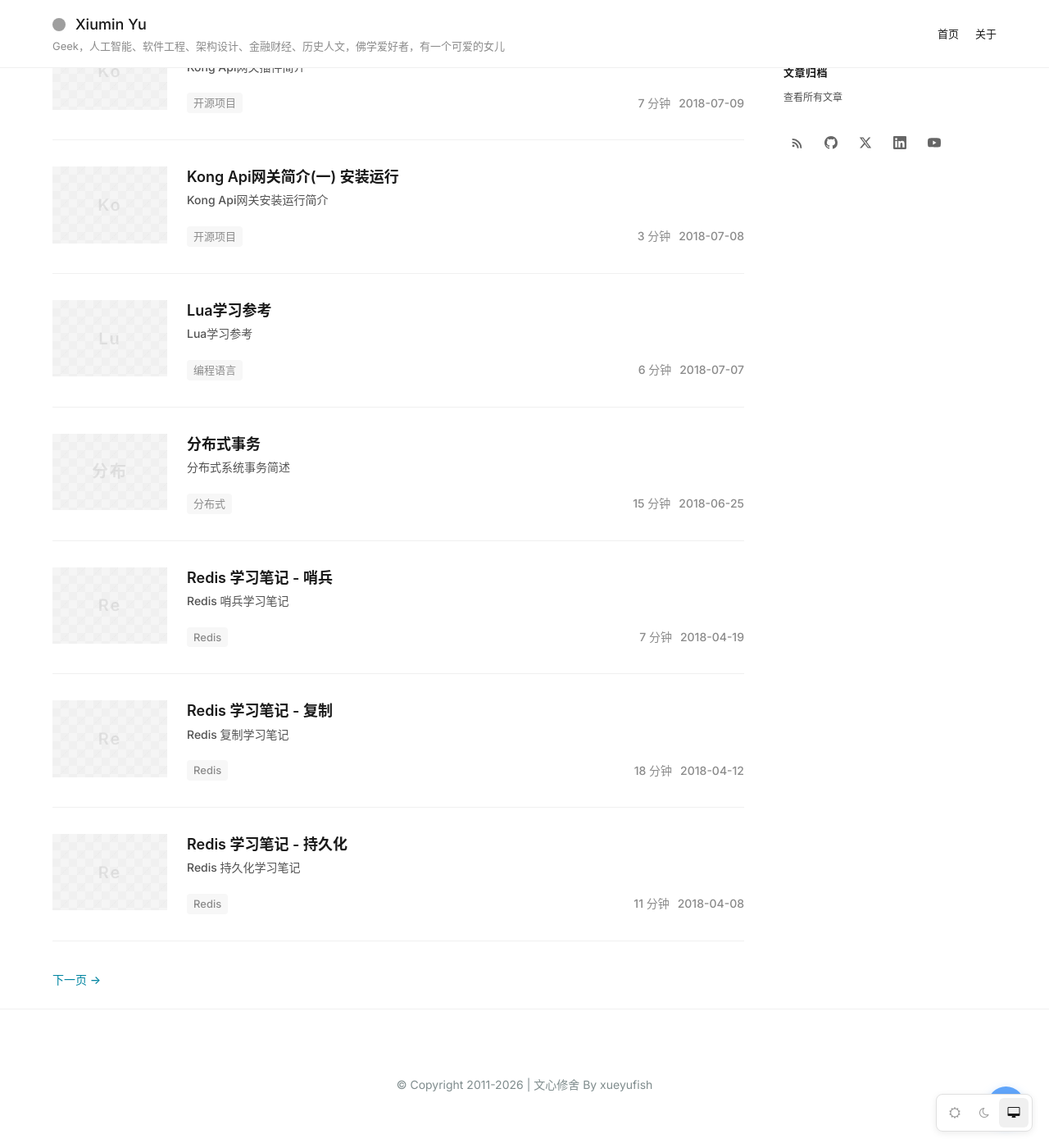
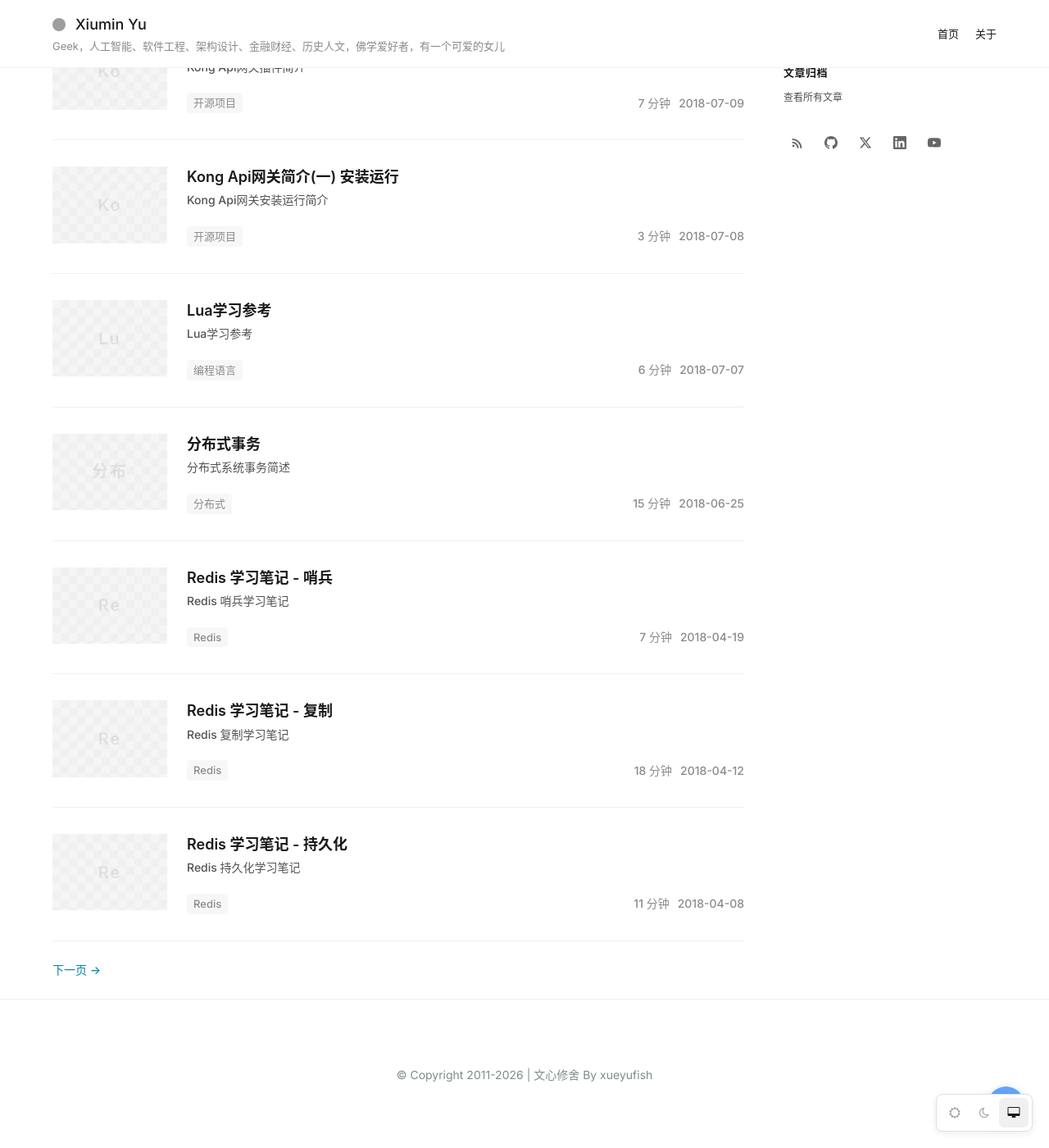
Before and after one commit to xueyufish/xueyufish.github.io, a Jekyll site: the page built from index.html, in a window 1280 px wide and 1400 px high, scrolled down 595 px. Shown: the whole window at 82% size. Built offline with Jekyll 4.4.1, drawn with Linux system fonts in a browser that asks for light colours; the list of posts is cut into pages by our own code; comment, search, counter and statistics services are not loaded; grey boxes are pictures that could not be loaded.

Commit message:
fix: further reduce pagination top spacing
Ultraworked with [Sisyphus](https://github.com/code-yeongyu/oh-my-openagent)

Co-authored-by: Sisyphus <clio-agent@sisyphuslabs.ai>

```diff
--- a/assets/css/blog.css
+++ b/assets/css/blog.css
@@ -1414,8 +1414,8 @@ h3.home-aside-title {
 .home-pager {
   display: flex;
   justify-content: space-between;
-  margin: 24px 0 24px;
-  padding-top: 12px;
+  margin: 16px 0 24px;
+  padding-top: 8px;
 }
 
 .home-pager a {
```
Also changed, not shown: assets/css/main.min.css.
